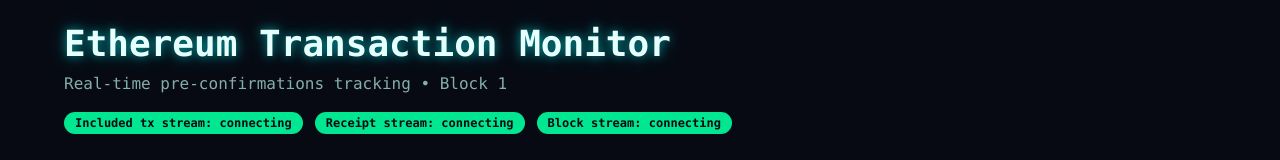
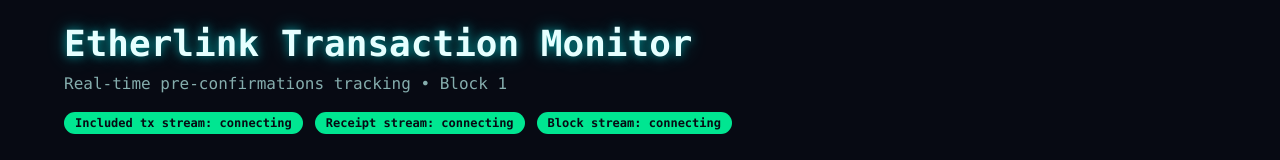
Before and after one commit to etherlinkcom/tx-flow-visualizer, a React (Vite) app: page / in a window 1280 px wide. Shown: the top 160 px of the page. Built offline with nearby package versions, Linux system fonts and the light colour scheme; no server answers; the HTML template or start-up script is replaced by a standard one.

Commit message:
change name from etheruem ou etherlink

```diff
--- a/src/components/TransactionMonitor.tsx
+++ b/src/components/TransactionMonitor.tsx
@@ -328,7 +328,7 @@ export const TransactionMonitor = () => {
       <div className="max-w-6xl mx-auto">
         <div className="mb-8">
           <h1 className="text-4xl font-bold mb-2 text-foreground tx-glow-cyan">
-            Ethereum Transaction Monitor
+            Etherlink Transaction Monitor
           </h1>
           <p className="text-muted-foreground">Real-time pre-confirmations tracking • Block {page}</p>
 
```
